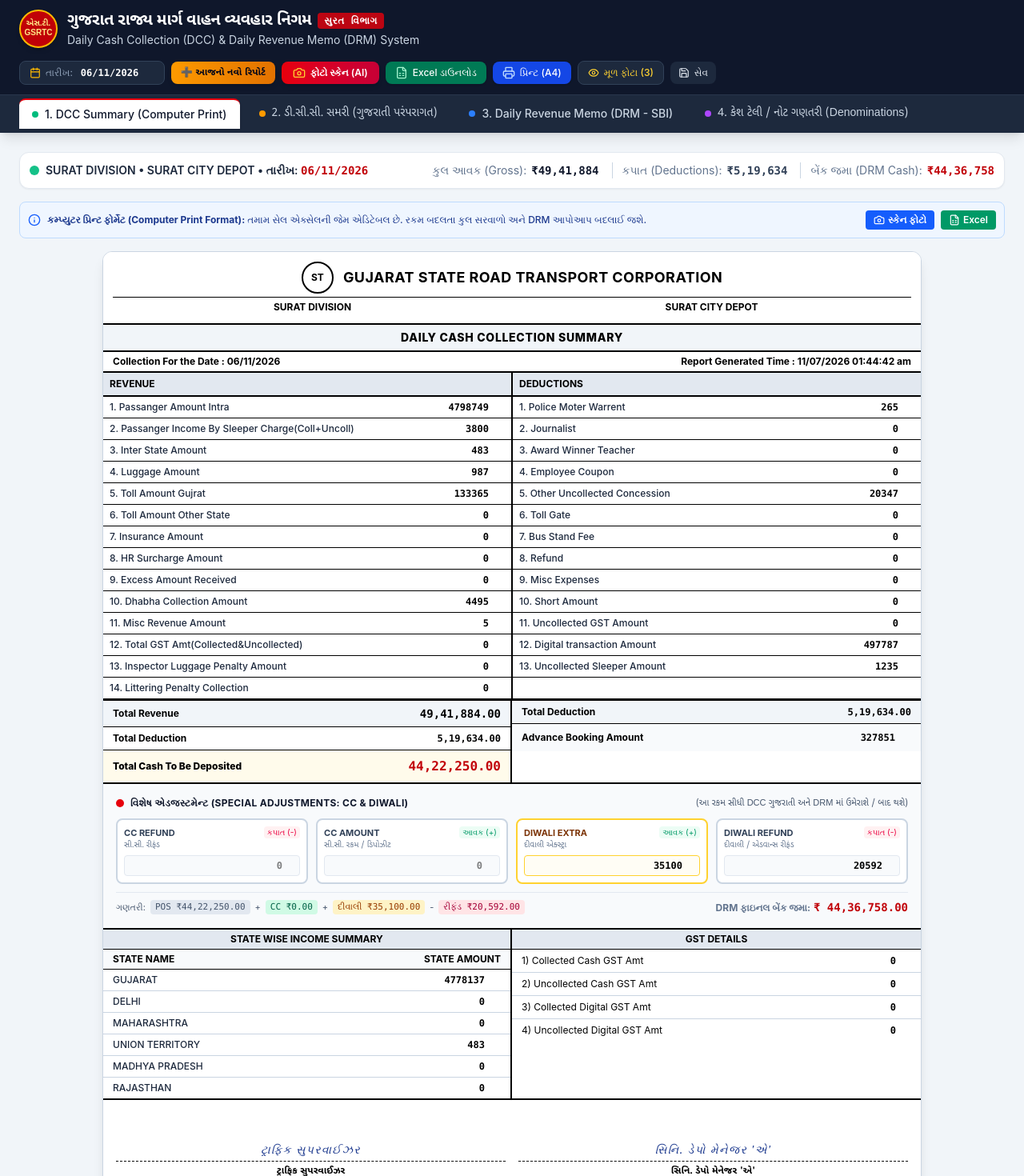
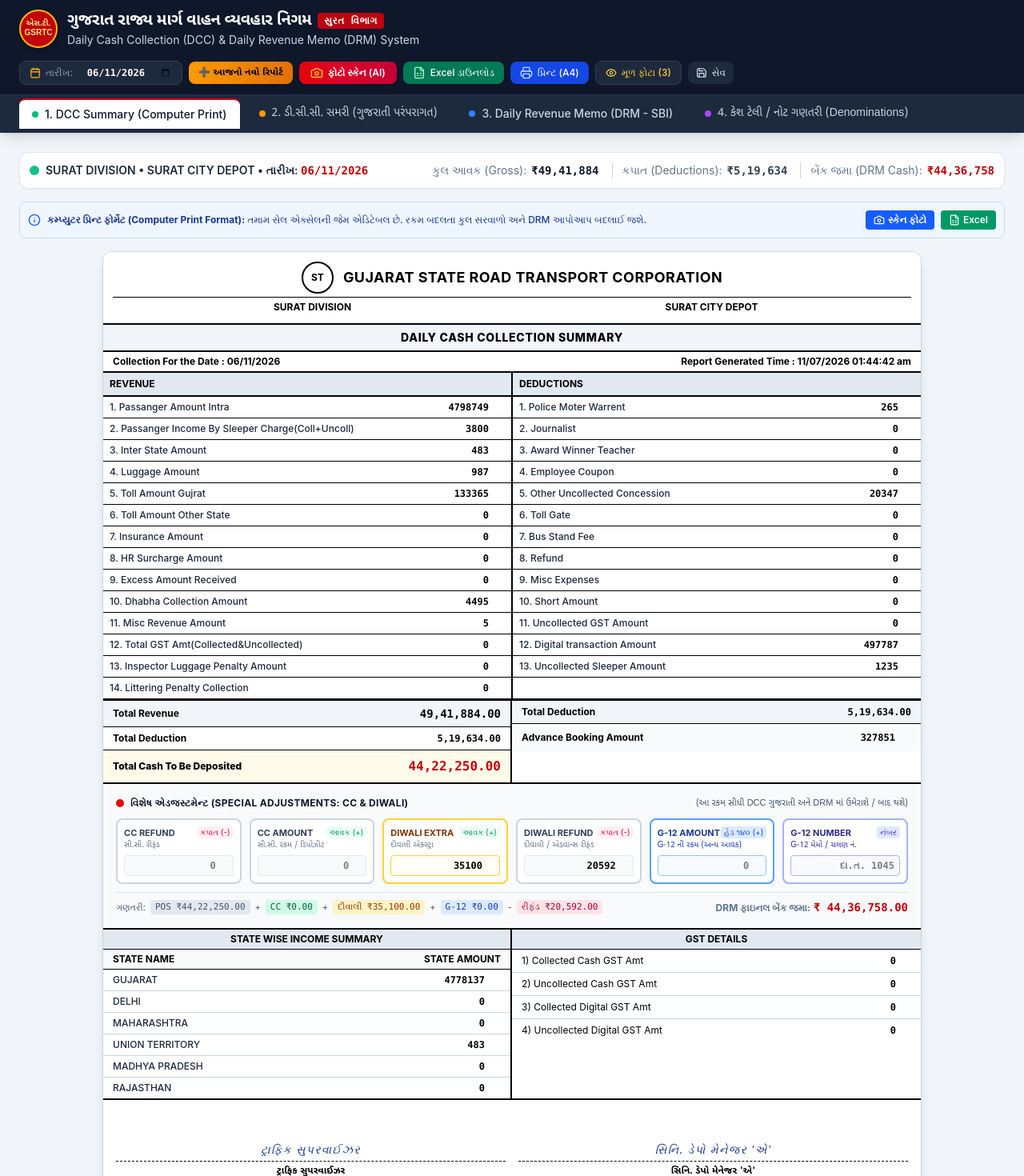
Before and after one commit to sarkarpalanpur-ai/gsrtc-dcc-drm-ganretor, a React (Vite) app: page / in a window 1280 px wide. Shown: the top 1470 px of the page at 80% size. Built offline with nearby package versions, Linux system fonts and the light colour scheme.

Commit message:
feat: add G-12 adjustment support and date picker
- Add G-12 amount and reference number fields to state and exports
- Include G-12 remittance in summary and DRM memo
- Add interactive date picker to header for easier input

```diff
--- a/src/App.tsx
+++ b/src/App.tsx
@@ -64,6 +64,8 @@ export default function App() {
         ccAmount: extracted.ccAmount !== undefined ? Number(extracted.ccAmount) : (extracted.drmSlip?.ccDeposit ?? prev.ccAmount),
         diwaliExtra: extracted.diwaliExtra !== undefined ? Number(extracted.diwaliExtra) : (extracted.drmSlip?.diwaliExt ?? prev.diwaliExtra),
         diwaliRefund: extracted.diwaliRefund !== undefined ? Number(extracted.diwaliRefund) : prev.diwaliRefund,
+        g12Amount: extracted.g12Amount !== undefined ? Number(extracted.g12Amount) : (extracted.drmSlip?.g12 ?? prev.g12Amount),
+        g12Number: extracted.g12Number !== undefined ? String(extracted.g12Number) : prev.g12Number,
         ruralIncome: extracted.ruralIncome ?? prev.ruralIncome,
         urbanIncome: extracted.urbanIncome ?? prev.urbanIncome,
       };
--- a/src/components/DCCSummaryEnglish.tsx
+++ b/src/components/DCCSummaryEnglish.tsx
@@ -49,13 +49,20 @@ export const DCCSummaryEnglish: React.FC<DCCSummaryEnglishProps> = ({
   };
 
   const handleSpecialAdjustmentChange = (
-    field: 'ccRefund' | 'ccAmount' | 'diwaliExtra' | 'diwaliRefund',
+    field: 'ccRefund' | 'ccAmount' | 'diwaliExtra' | 'diwaliRefund' | 'g12Amount',
     newAmount: number
   ) => {
     const clean = isNaN(newAmount) ? 0 : newAmount;
     onChange({
       ...record,
       [field]: clean,
+    });
+  };
+
+  const handleG12NumberChange = (val: string) => {
+    onChange({
+      ...record,
+      g12Number: val,
     });
   };
 
@@ -228,7 +235,7 @@ export const DCCSummaryEnglish: React.FC<DCCSummaryEnglishProps> = ({
           </span>
         </div>
 
-        <div className="grid grid-cols-2 sm:grid-cols-4 gap-2.5">
+        <div className="grid grid-cols-2 sm:grid-cols-3 lg:grid-cols-6 gap-2.5">
           {/* 1. CC REFUND */}
           <div className="bg-white border-2 border-slate-300 rounded-lg p-2 hover:border-red-500 transition">
             <div className="flex justify-between items-center text-[11px] font-bold text-slate-700">
@@ -320,6 +327,51 @@ export const DCCSummaryEnglish: React.FC<DCCSummaryEnglishProps> = ({
               />
             )}
           </div>
+
+          {/* 5. G-12 AMOUNT (અન્ય આવક ૧૪૦) */}
+          <div className="bg-white border-2 border-blue-400 rounded-lg p-2 hover:border-blue-600 transition bg-blue-50/30">
+            <div className="flex justify-between items-center text-[11px] font-bold text-blue-900">
+              <span>G-12 AMOUNT</span>
+              <span className="text-[10px] text-blue-700 bg-blue-100 px-1 rounded font-normal">હેડ ૧૪૦ (+)</span>
+            </div>
+            <p className="text-[10px] text-blue-800 font-gujarati mb-1">G-12 ની રકમ (અન્ય આવક)</p>
+            {isPrintMode ? (
+              <p className="text-right font-mono font-bold text-xs tabular-nums text-blue-900">
+                {formatIndianNumber(record.g12Amount || 0)}
+              </p>
+            ) : (
+              <input
+                type="number"
+                step="any"
+                value={record.g12Amount === 0 ? '' : record.g12Amount}
+                placeholder="0"
+                onChange={(e) => handleSpecialAdjustmentChange('g12Amount', parseFloat(e.target.value))}
+                className="w-full text-right font-mono font-extrabold text-xs bg-blue-50/50 focus:bg-amber-100 rounded px-1.5 py-1 focus:outline-none border border-blue-300 focus:border-blue-600 tabular-nums"
+              />
+            )}
+          </div>
+
+          {/* 6. G-12 NUMBER (G-12 નંબર) */}
+          <div className="bg-white border-2 border-indigo-300 rounded-lg p-2 hover:border-indigo-500 transition bg-indigo-50/20">
+            <div className="flex justify-between items-center text-[11px] font-bold text-indigo-900">
+              <span>G-12 NUMBER</span>
+              <span className="text-[10px] text-indigo-700 bg-indigo-100 px-1 rounded font-normal">નંબર</span>
+            </div>
+            <p className="text-[10px] text-indigo-800 font-gujarati mb-1">G-12 મેમો / ચલણ નં.</p>
+            {isPrintMode ? (
+              <p className="text-right font-mono font-bold text-xs tabular-nums text-indigo-900">
+                {record.g12Number || '-'}
+              </p>
+            ) : (
+              <input
+                type="text"
+                value={record.g12Number || ''}
+                placeholder="દા.ત. 1045"
+                onChange={(e) => handleG12NumberChange(e.target.value)}
+                className="w-full text-right font-mono font-bold text-xs bg-indigo-50/40 focus:bg-amber-100 rounded px-1.5 py-1 focus:outline-none border border-indigo-300 focus:border-indigo-500"
+              />
+            )}
+          </div>
         </div>
 
         {/* Live Calculation Bar */}
@@ -336,6 +388,10 @@ export const DCCSummaryEnglish: React.FC<DCCSummaryEnglishProps> = ({
             <span>+</span>
             <span className="bg-amber-100 text-amber-800 px-1.5 py-0.5 rounded font-mono">
               દીવાલી ₹{formatIndianNumber(record.diwaliExtra || 0)}
+            </span>
+            <span>+</span>
+            <span className="bg-blue-100 text-blue-800 px-1.5 py-0.5 rounded font-mono">
+              G-12 ₹{formatIndianNumber(record.g12Amount || 0)}
             </span>
             <span>-</span>
             <span className="bg-rose-100 text-rose-800 px-1.5 py-0.5 rounded font-mono">
--- a/src/components/DRMMemo.tsx
+++ b/src/components/DRMMemo.tsx
@@ -138,6 +138,18 @@ export const DRMMemo: React.FC<DRMMemoProps> = ({
                 </tr>
               )}
 
+              {/* Optional G-12 Remittance Row */}
+              {Number(record.g12Amount) > 0 && (
+                <tr className="border-b border-black bg-blue-50/30">
+                  <td className="border-r-2 border-black p-3 font-bold uppercase text-slate-900">
+                    G-12 REMITTANCE {record.g12Number ? `(VIDE NO. ${record.g12Number})` : ''}
+                  </td>
+                  <td className="p-3 text-right font-mono font-bold text-base tabular-nums text-blue-900">
+                    {formatIndianInteger(record.g12Amount)}/-
+                  </td>
+                </tr>
+              )}
+
               {/* Empty placeholder rows matching printed ledger format */}
               <tr className="border-b border-slate-400 h-9">
                 <td className="border-r-2 border-black"></td>
--- a/src/components/Header.tsx
+++ b/src/components/Header.tsx
@@ -62,8 +62,19 @@ export const Header: React.FC<HeaderProps> = ({
               type="text"
               value={record.date}
               onChange={(e) => onDateChange(e.target.value)}
-              className="bg-transparent text-white font-mono font-semibold w-24 focus:outline-none focus:ring-1 focus:ring-amber-400 rounded px-1"
+              className="bg-transparent text-white font-mono font-bold w-24 focus:outline-none focus:ring-1 focus:ring-amber-400 rounded px-1 text-center"
               placeholder="DD/MM/YYYY"
+            />
+            <input
+              type="date"
+              className="w-4 h-4 bg-transparent opacity-80 hover:opacity-100 cursor-pointer text-white"
+              title="કેલેન્ડરમાંથી તારીખ પસંદ કરો"
+              onChange={(e) => {
+                if (e.target.value) {
+                  const [y, m, d] = e.target.value.split('-');
+                  onDateChange(`${d}/${m}/${y}`);
+                }
+              }}
             />
           </div>
 
--- a/src/types/index.ts
+++ b/src/types/index.ts
@@ -59,11 +59,13 @@ export interface DCCRecord {
   gujaratiDeductions: LineItem[];
   gujaratiOtherIncomes: LineItem[];
 
-  // Special adjustments: CC & Diwali
+  // Special adjustments: CC & Diwali & G-12
   ccRefund: number;
   ccAmount: number;
   diwaliExtra: number;
   diwaliRefund: number;
+  g12Amount: number;
+  g12Number: string;
 
   // DRM slip values at bottom of Gujarati sheet
   drmSlip: DRMSlipDetails;
--- a/src/utils/dccAutoMapper.ts
+++ b/src/utils/dccAutoMapper.ts
@@ -134,18 +134,34 @@ export function autoMapEnglishToGujaratiAndDRM(record: DCCRecord): DCCRecord {
     return item;
   });
 
-  // 3. Auto-Map DRM Slip values:
+  // 3. Auto-Map Gujarati Other Incomes (અન્ય આવક - એકાઉન્ટ હેડ ૧૪૦):
+  // User Rule: "g-12 ni je amount ave te any avak ma add thay 140 ma"
+  const g12Amount = Number(record.g12Amount) || 0;
+  const g12Number = record.g12Number ? String(record.g12Number).trim() : '';
+
+  const updatedGujaratiOtherIncomes = record.gujaratiOtherIncomes.map((item) => {
+    if (item.headNo === '140') {
+      const g12Note = g12Number ? ` (G-12 નં. ${g12Number})` : ' (G-12)';
+      return {
+        ...item,
+        amount: g12Amount,
+        titleGu: g12Amount > 0 ? `અન્ય આવક${g12Note}` : 'અન્ય આવક',
+      };
+    }
+    return item;
+  });
+
+  // 4. Auto-Map DRM Slip values:
   // P.O.S matches Total Cash To Be Deposited from English DCC
   const posAmount = engTotals.totalCashDeposited;
   const drm = record.drmSlip.drm || 0;
-  const g12 = record.drmSlip.g12 || 0;
 
   // Total CC refund to deduct
   const totalRefundDeduction = ccRefund + (diwaliRefund > 0 ? diwaliRefund : refund);
 
   // Total Net Cash for DRM:
   // Formula: POS + CC Amount + Diwali Extra - CC Refund - Diwali Refund + DRM + G12
-  const finalRemittance = posAmount + ccAmount + diwaliExtra - totalRefundDeduction + drm + g12;
+  const finalRemittance = posAmount + ccAmount + diwaliExtra - totalRefundDeduction + drm + g12Amount;
 
   const updatedDrmSlip = {
     ...record.drmSlip,
@@ -154,7 +170,7 @@ export function autoMapEnglishToGujaratiAndDRM(record: DCCRecord): DCCRecord {
     diwaliExt: diwaliExtra,
     ccRefund: totalRefundDeduction,
     drm: drm,
-    g12: g12,
+    g12: g12Amount,
     total: finalRemittance,
   };
 
@@ -162,7 +178,10 @@ export function autoMapEnglishToGujaratiAndDRM(record: DCCRecord): DCCRecord {
     ...record,
     gujaratiIncomes: updatedGujaratiIncomes,
     gujaratiDeductions: updatedGujaratiDeductions,
+    gujaratiOtherIncomes: updatedGujaratiOtherIncomes,
     drmSlip: updatedDrmSlip,
+    g12Amount: g12Amount,
+    g12Number: g12Number,
     ruralIncome: finalRemittance,
   };
 }
--- a/src/utils/defaultData.ts
+++ b/src/utils/defaultData.ts
@@ -113,11 +113,13 @@ export const SAMPLE_RECORD_06_11_2026: DCCRecord = {
     { id: 'g-oth-4', headNo: '653 R', titleEn: 'Service Tax', titleGu: 'સર્વિસ ટેક્ષ (પરવાનેદાર)', amount: 0 },
   ],
 
-  // Special Adjustments (CC & Diwali)
+  // Special Adjustments (CC & Diwali & G-12)
   ccRefund: 0,
   ccAmount: 0,
   diwaliExtra: 35100,
   diwaliRefund: 20592,
+  g12Amount: 0,
+  g12Number: '',
 
   drmSlip: {
     pos: 4422250,
@@ -202,6 +204,8 @@ export function createBlankRecord(dateStr?: string): DCCRecord {
     ccAmount: 0,
     diwaliExtra: 0,
     diwaliRefund: 0,
+    g12Amount: 0,
+    g12Number: '',
     drmSlip: { pos: 0, drm: 0, g12: 0, ccDeposit: 0, diwaliExt: 0, ccRefund: 0, total: 0 },
     ruralIncome: 0,
     urbanIncome: 0,
--- a/src/utils/excelExport.ts
+++ b/src/utils/excelExport.ts
@@ -40,6 +40,7 @@ export function exportDCCAndDRMToExcel(record: DCCRecord) {
     ['SPECIAL ADJUSTMENTS (વિશેષ એડજસ્ટમેન્ટ)', 'AMOUNT (RS.)', '', '', ''],
     ['CC AMOUNT (+)', record.ccAmount || 0, '', 'CC REFUND (-)', record.ccRefund || 0],
     ['DIWALI EXTRA (+)', record.diwaliExtra || 0, '', 'DIWALI REFUND (-)', record.diwaliRefund || 0],
+    ['G-12 AMOUNT (+) (HEAD 140)', record.g12Amount || 0, '', 'G-12 NUMBER', record.g12Number || '-'],
     ['FINAL DRM REMITTANCE TO SBI', record.ruralIncome || 0, '', '', ''],
     [],
     ['STATE WISE INCOME SUMMARY', 'AMOUNT (RS.)', '', 'GST DETAILS', 'AMOUNT (RS.)'],
```
Also changed, not shown: public/assets/aistudio/images_09942867.jpeg (added), 1 other file (tests, documents, lock files or other folders).
